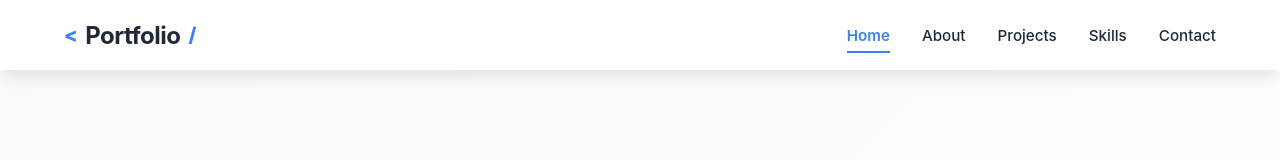
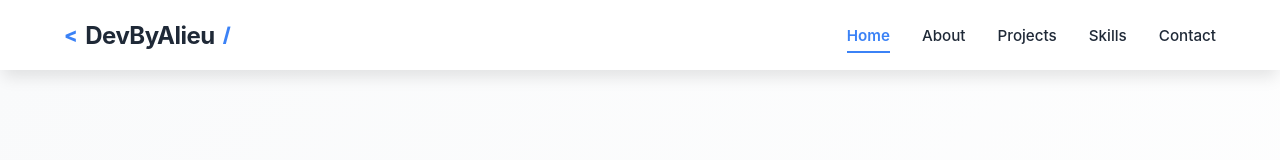
Before and after one commit to AallmAX/DevByAlieu-Portfolio, a React (Vite) app: page / in a window 1280 px wide. Shown: the top 160 px of the page. Built offline with nearby package versions, Linux system fonts and the light colour scheme.

Commit message:
second commit

```diff
--- a/src/components/NavBar.jsx
+++ b/src/components/NavBar.jsx
@@ -27,7 +27,7 @@ function NavBar({ onNavClick, activeSection }) {
         <div className="navbar-brand">
           <a href="#home" onClick={() => handleNavClick('home')} className="logo">
             <span className="logo-icon">{"<"}</span>
-            Portfolio
+            DevByAlieu
             <span className="logo-icon">{"/"}</span>
           </a>
         </div>
```
Also changed, not shown: src/assets/homepageBackground.jpg (added).
